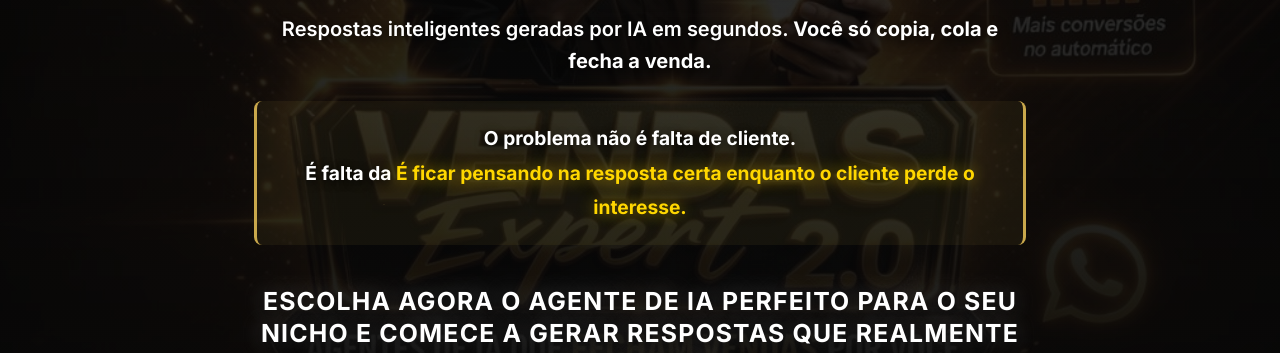
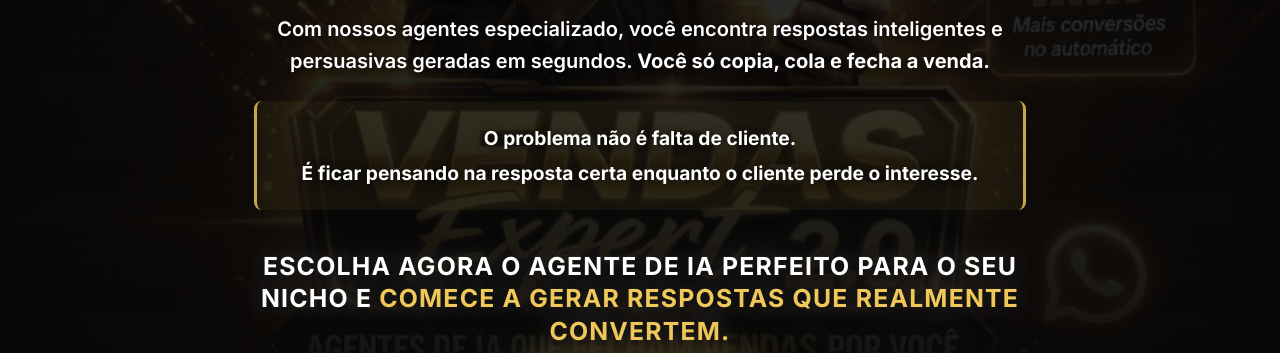
Before and after one commit to vendasexpertoficial/2.0, a plain HTML site: page index.html in a window 1280 px wide. Shown: the part 548-901 px from the top of the page. Drawn offline with nearby package versions, Linux system fonts and the light colour scheme; a web font is replaced by a local one.

Commit message:
Update index.html

```diff
--- a/index.html
+++ b/index.html
@@ -52,14 +52,14 @@
         Quantas vendas você já perdeu por<br />
         <span class="gold">não saber o que responder?</span>
       </h1>
-      <p class="hero-sub">Respostas inteligentes geradas por IA em segundos. <strong>Você só copia, cola e fecha a venda.</strong></p>
+      <p class="hero-sub">Com nossos agentes especializado, você encontra respostas inteligentes e persuasivas geradas em segundos. <strong>Você só copia, cola e fecha a venda.</strong></p>
 
 <div class="hero-emotional">
-  <p>O problema não é falta de cliente.<br />É falta da <span class="gold">É ficar pensando na resposta certa enquanto o cliente perde o interesse.</span></p>
+  <p>O problema não é falta de cliente.<br <span class="gold">É ficar pensando na resposta certa enquanto o cliente perde o interesse.</span></p>
 </div>
 
 <p class="hero-direction">
-  <strong>Escolha agora o Agente de IA perfeito para o seu nicho e comece a gerar respostas que realmente convertem.</strong>
+  <strong>Escolha agora o Agente de IA perfeito para o seu nicho e <span class="gold">comece a gerar respostas que realmente convertem.</strong>
 </p>
       <a href="#agentes" class="btn-hero">
         <i class="fas fa-arrow-down"></i> Ver Agentes
```
